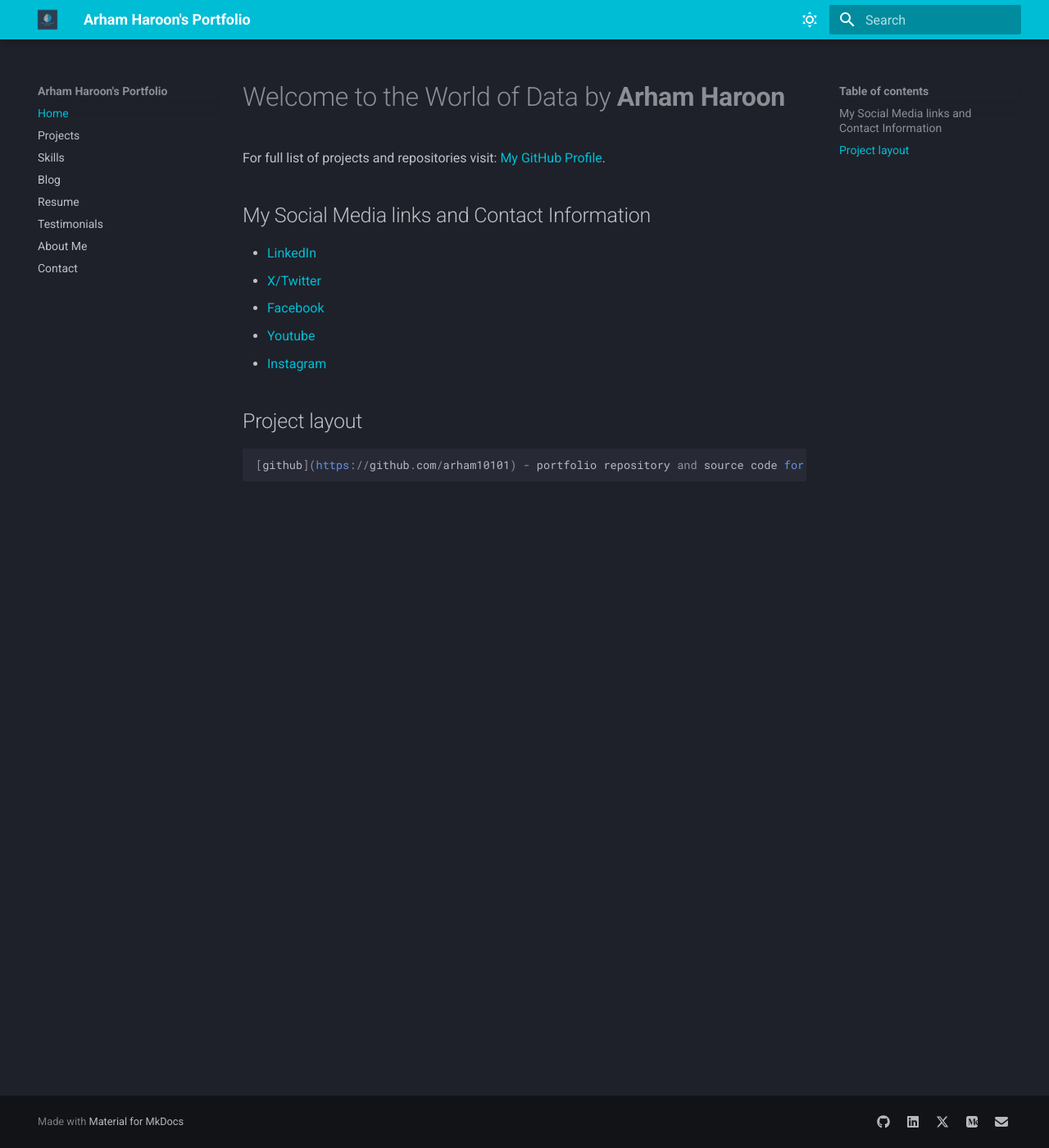
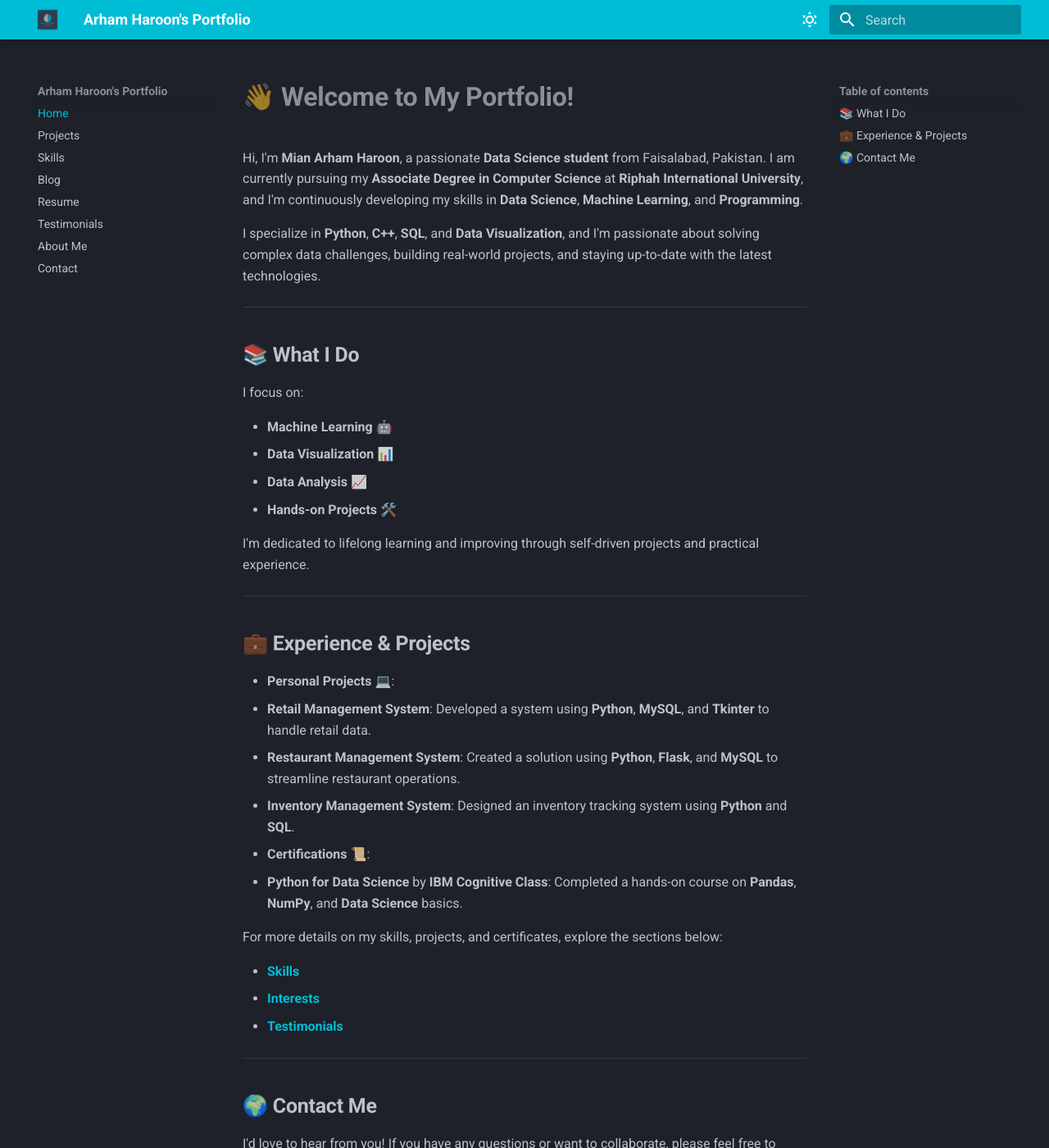
Before and after one commit to mian-arham-haroon/arham_portfolio, an MkDocs documentation site: the page built from docs/index.md, in a window 1280 px wide and 1400 px high. Shown: the whole window at 82% size. Built offline with MkDocs 1.6.1 and Material for MkDocs 9.7.7, drawn with Linux system fonts in a browser that asks for light colours; some of the changed text lies outside the part shown.

Commit message:
Update Home content

```diff
--- a/docs/index.md
+++ b/docs/index.md
@@ -1,4 +1,67 @@
-# Welcome to the World of Data by **Arham Haroon**
+# 👋 **Welcome to My Portfolio!**
+
+Hi, I'm **Mian Arham Haroon**, a passionate **Data Science student** from Faisalabad, Pakistan. I am currently pursuing my **Associate Degree in Computer Science** at **Riphah International University**, and I'm continuously developing my skills in **Data Science**, **Machine Learning**, and **Programming**.
+
+I specialize in **Python**, **C++**, **SQL**, and **Data Visualization**, and I'm passionate about solving complex data challenges, building real-world projects, and staying up-to-date with the latest technologies.
+
+---
+
+## 📚 **What I Do**
+
+I focus on:
+
+- **Machine Learning** 🤖
+- **Data Visualization** 📊
+- **Data Analysis** 📈
+- **Hands-on Projects** 🛠️
+
+I'm dedicated to lifelong learning and improving through self-driven projects and practical experience.
+
+---
+
+## 💼 **Experience & Projects**
+
+- **Personal Projects** 💻:
+  - **Retail Management System**: Developed a system using **Python**, **MySQL**, and **Tkinter** to handle retail data.
+  - **Restaurant Management System**: Created a solution using **Python**, **Flask**, and **MySQL** to streamline restaurant operations.
+  - **Inventory Management System**: Designed an inventory tracking system using **Python** and **SQL**.
+
+- **Certifications** 📜:
+  - **Python for Data Science** by **IBM Cognitive Class**: Completed a hands-on course on **Pandas**, **NumPy**, and **Data Science** basics.
+
+For more details on my skills, projects, and certificates, explore the sections below:
+
+- [**Skills**](skills.md)
+- [**Interests**](interests.md)
+- [**Testimonials**](testimonials.md)
+
+---
+
+## 🌍 **Contact Me**
+
+I'd love to hear from you! If you have any questions or want to collaborate, please feel free to reach out to me.
+
+For detailed contact information, visit my [**Contact Page**](contact.md).
+
+Alternatively, you can reach out to me directly via:
+
+- 📧 Email: [arhamharoon000@gmail.com](mailto:arhamharoon000@gmail.com)
+- 📞 Phone: +92 322 7724235
+- 🌐 GitHub: [mian-arham-haroon](https://github.com/mian-arham-haroon)
+- 🌐 Portfolio: [mian-arham-haroon.github.io/arham_portfolio](https://mian-arham-haroon.github.io/arham_portfolio)
+
+---
+
+Thank you for visiting my portfolio! Feel free to explore my projects, skills, and more. If you’d like to collaborate or learn more, don’t hesitate to reach out.
+
+Stay tuned for more exciting updates! 🚀
+
+
+
+
+
+
+<!-- # Welcome to the World of Data by **Arham Haroon**
 
 
 For full list of projects and repositories visit: [My GitHub Profile](https://github.com/arham10101).
@@ -14,4 +77,4 @@ For full list of projects and repositories visit: [My GitHub Profile](https://gi
 
 ## Project layout
 
-    [github](https://github.com/arham10101) - portfolio repository and source code for all projects
+    [github](https://github.com/arham10101) - portfolio repository and source code for all projects -->
```
Also changed, not shown: site/search/search_index.json, site/testimonials/index.html, 1 other file.
